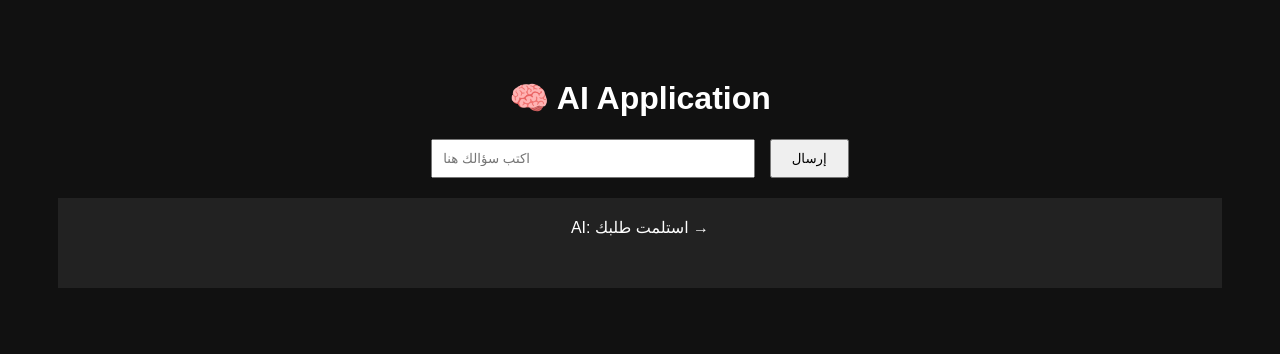
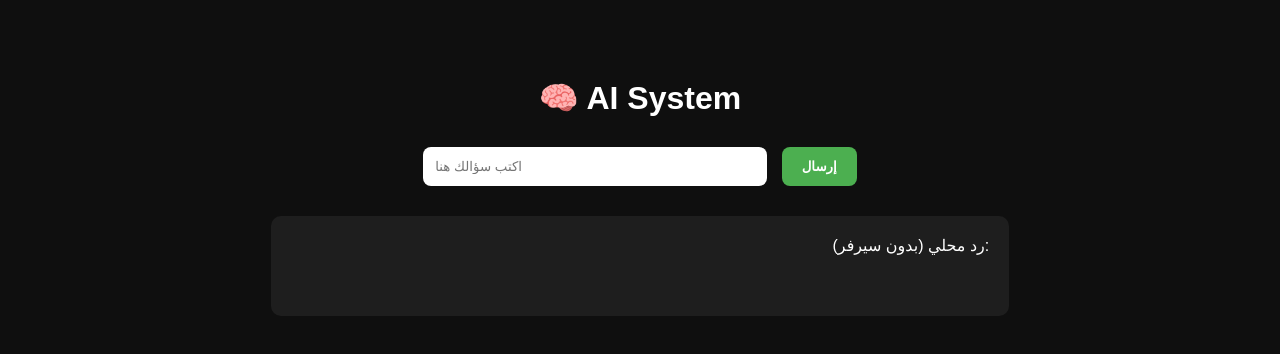
Before and after one commit to smileeyes1/mmmmmmm, a plain HTML site: page index.html in a window 1280 px wide. Both pictures are taken after a click on the button "إرسال". Drawn offline with Linux system fonts and the light colour scheme; no server answers.

Commit message:
Update index.html

```diff
--- a/index.html
+++ b/index.html
@@ -1,57 +1,93 @@
 <!DOCTYPE html>
-<html>
+<html lang="ar">
 <head>
   <meta charset="UTF-8">
   <title>AI App</title>
+
   <style>
     body {
-      font-family: Arial;
-      background: #111;
+      font-family: Arial, sans-serif;
+      background: #0f0f0f;
       color: white;
       text-align: center;
       padding: 50px;
     }
 
+    h1 {
+      margin-bottom: 30px;
+    }
+
     input {
-      width: 300px;
-      padding: 10px;
+      width: 320px;
+      padding: 12px;
+      border-radius: 8px;
+      border: none;
+      outline: none;
     }
 
     button {
-      padding: 10px 20px;
+      padding: 12px 20px;
       margin-left: 10px;
+      border: none;
+      border-radius: 8px;
       cursor: pointer;
+      background: #4caf50;
+      color: white;
+      font-weight: bold;
     }
 
     #output {
-      margin-top: 20px;
+      margin-top: 30px;
+      background: #1e1e1e;
       padding: 20px;
-      background: #222;
-      min-height: 50px;
+      border-radius: 10px;
+      min-height: 60px;
+      width: 60%;
+      margin-left: auto;
+      margin-right: auto;
+      text-align: right;
     }
   </style>
 </head>
 
 <body>
 
-  <h1>🧠 AI Application</h1>
+  <h1>🧠 AI System</h1>
 
   <input id="input" placeholder="اكتب سؤالك هنا">
   <button onclick="ask()">إرسال</button>
 
-  <div id="output"></div>
+  <div id="output">النتيجة ستظهر هنا...</div>
 
   <script>
     async function ask() {
+
       let input = document.getElementById("input").value;
 
       document.getElementById("output").innerText = "جاري التفكير...";
 
-      // مؤقتًا رد وهمي (سنربطه بالذكاء لاحقًا)
-      setTimeout(() => {
+      try {
+
+        // 🔥 لاحقًا سنربطه بالذكاء الحقيقي
+        let response = await fetch("/api", {
+          method: "POST",
+          headers: {
+            "Content-Type": "application/json"
+          },
+          body: JSON.stringify({ input })
+        });
+
+        let data = await response.json();
+
+        document.getElementById("output").innerText = data.output;
+
+      } catch (error) {
+
+        // إذا لم يكن السيرفر جاهز
         document.getElementById("output").innerText =
-          "AI: استلمت طلبك → " + input;
-      }, 1000);
+          "رد محلي (بدون سيرفر): " + input;
+
+      }
     }
   </script>
 
```
